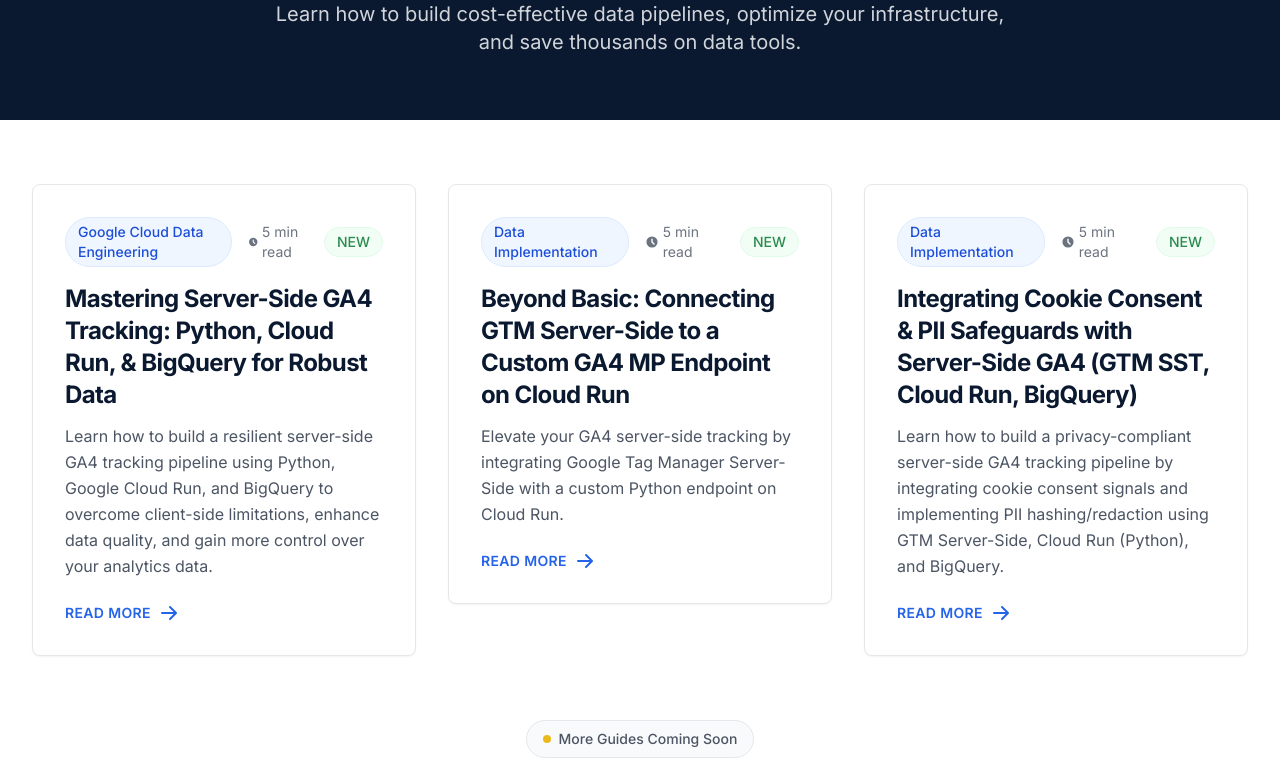
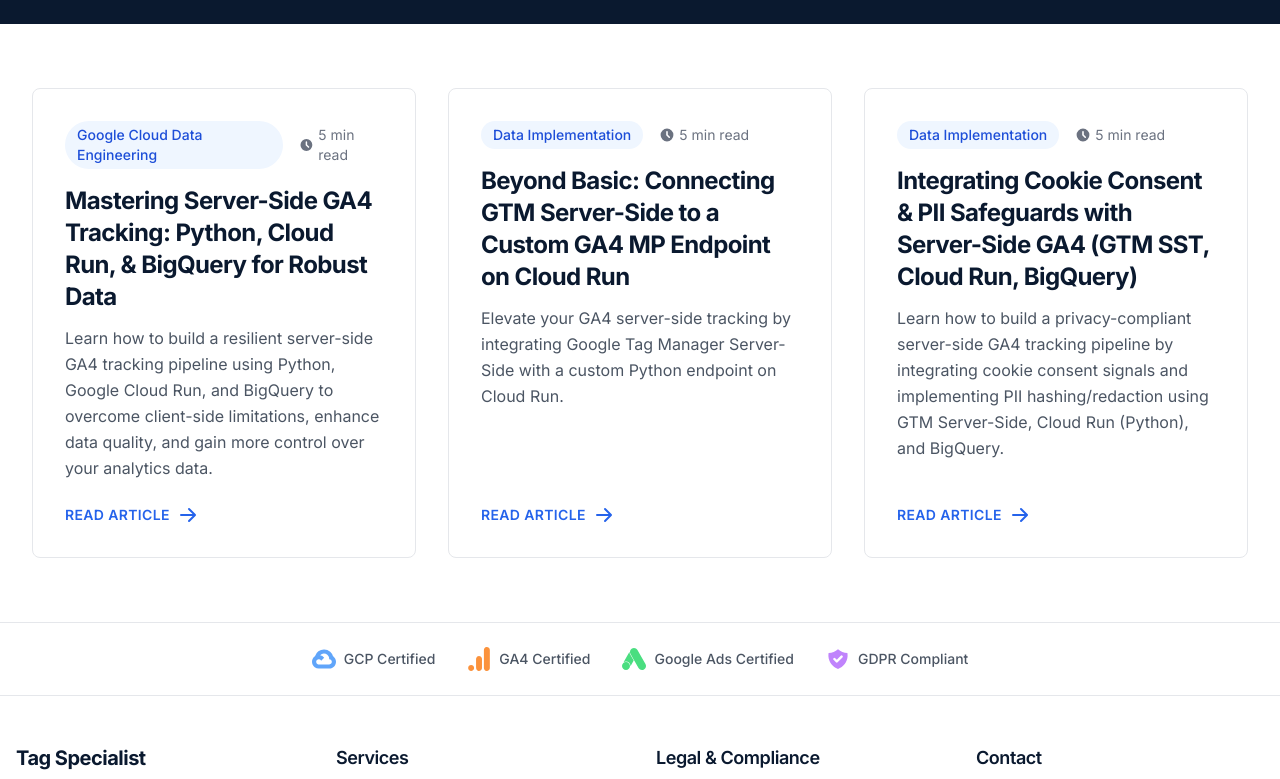
Before and after one commit to aman16tanwar/tagspecialist, a React (Create React App) app: page /blogs in a window 1280 px wide. Shown: the part 360-1139 px from the top of the page. Built offline with nearby package versions, Linux system fonts and the light colour scheme.

Commit message:
fix: revert to stable markdown rendering and simplify blog logic

```diff
--- a/src/components/blog/BlogsPage.js
+++ b/src/components/blog/BlogsPage.js
@@ -5,47 +5,35 @@ import { HiArrowRight, HiClock } from 'react-icons/hi';
 
 const BlogsPage = () => {
     const [posts, setPosts] = useState([]);
+    const [loading, setLoading] = useState(true);
 
     useEffect(() => {
         window.scrollTo(0, 0);
 
-        // Fetch dynamic posts
         const fetchPosts = async () => {
-            console.log('Fetching blogs from /data/blogs.json...');
             try {
-                // Fetch from static JSON file (works on Cloudflare Pages)
-                // Add a cache-busting query parameter to ensure latest data
-                const response = await fetch(`/data/blogs.json?_=${new Date().getTime()}`);
-                if (!response.ok) {
-                    console.error('Fetch failed:', response.status, response.statusText);
-                    throw new Error('Failed to fetch blogs');
-                }
-                const dynamicPosts = await response.json();
-                console.log('Raw dynamic posts:', dynamicPosts);
+                // Fetch with cache-busting to ensure fresh data
+                const response = await fetch(`/data/blogs.json?_=${Date.now()}`);
+                if (!response.ok) throw new Error('Failed to fetch');
 
-                // Map dynamic posts to match the UI structure with robust fallbacks
-                const formattedDynamicPosts = Array.isArray(dynamicPosts) ? dynamicPosts.map(p => ({
-                    id: p.id || Math.random().toString(36).substr(2, 9), // Fallback ID if missing
+                const data = await response.json();
+
+                // Minimal, safe mapping
+                const safePosts = Array.isArray(data) ? data.map(p => ({
+                    id: p.id || Math.random().toString(36).substr(2, 9),
                     title: p.title || 'Untitled Post',
-                    description: p.description || (p.content && typeof p.content === 'string' ? p.content.substring(0, 150) + '...' : 'No description available.'),
+                    description: p.description || (p.content ? p.content.substring(0, 150) + '...' : 'No description'),
                     category: p.category || 'General',
                     readTime: p.readTime || '5 min read',
-                    featured: false,
-                    link: `/blog/${p.id}`,
-                    isNew: true,
                     date: p.publishDate || p.date || new Date().toISOString()
                 })) : [];
 
-                console.log('Formatted posts:', formattedDynamicPosts);
-
-                // Now, only set the dynamically fetched posts
-                const combinedPosts = [...formattedDynamicPosts]; // No static posts anymore
-                console.log('Setting combined posts:', combinedPosts);
-                setPosts(combinedPosts);
+                setPosts(safePosts);
             } catch (error) {
-                console.warn("Failed to load dynamic blogs (displaying empty list):", error);
-                // Fallback to empty array if dynamic fetch fails
-                setPosts([]);
+                console.error("Error loading blogs:", error);
+                setPosts([]); // Fail gracefully to empty list
+            } finally {
+                setLoading(false);
             }
         };
 
@@ -54,103 +42,54 @@ const BlogsPage = () => {
 
     return (
         <div className="min-h-screen bg-white pt-20">
-            {/* Hero Section */}
             <section className="py-16 px-4 sm:px-6 lg:px-8 bg-navy-900">
                 <div className="max-w-7xl mx-auto text-center">
-                    <motion.div
-                        initial={{ opacity: 0, y: 20 }}
-                        animate={{ opacity: 1, y: 0 }}
-                    >
+                    <motion.div initial={{ opacity: 0, y: 20 }} animate={{ opacity: 1, y: 0 }}>
                         <h1 className="text-4xl md:text-6xl font-bold text-white mb-6">
-                            Data Engineering
-                            <span className="text-blue-400 block mt-2">
-                                Insights & Guides
-                            </span>
+                            Data Engineering Insights
                         </h1>
                         <p className="text-xl text-gray-300 max-w-3xl mx-auto">
-                            Learn how to build cost-effective data pipelines, optimize your infrastructure,
-                            and save thousands on data tools.
+                            Practical guides on GA4, GTM, and BigQuery pipelines.
                         </p>
                     </motion.div>
                 </div>
             </section>
 
-            {/* Blog Posts Grid */}
             <section className="py-16 px-4 sm:px-6 lg:px-8">
                 <div className="max-w-7xl mx-auto">
+                    {loading ? (
+                        <div className="text-center text-gray-500">Loading insights...</div>
+                    ) : posts.length === 0 ? (
+                        <div className="text-center text-gray-500">No posts found. Check back soon!</div>
+                    ) : (
                         <div className="grid md:grid-cols-2 lg:grid-cols-3 gap-8">
-                        {posts.map((post, index) => (
-                            <motion.div
-                                key={post.id}
-                                initial={{ opacity: 0, y: 20 }}
-                                animate={{ opacity: 1, y: 0 }}
-                                transition={{ delay: index * 0.1 }}
-                                className={`${post.featured ? 'md:col-span-2 lg:col-span-3' : ''}`}
-                            >
-                                <Link to={post.link} className="block group">
-                                    <div className={`bg-white rounded-lg overflow-hidden hover:shadow-xl transition-all duration-300 hover:-translate-y-1 ${post.featured ? 'border-2 border-blue-500 shadow-md' : 'border border-gray-200 shadow-sm'}`}>
-                                        {post.featured && (
-                                            <div className="bg-blue-600 text-white px-4 py-2 text-sm font-medium uppercase tracking-wide">
-                                                Featured Guide
-                                            </div>
-                                        )}
-
-                                        <div className="p-8">
+                            {posts.map((post) => (
+                                <Link key={post.id} to={`/blog/${post.id}`} className="block group">
+                                    <div className="bg-white rounded-lg border border-gray-200 hover:shadow-xl transition-all duration-300 p-8 h-full flex flex-col">
                                         <div className="flex items-center gap-4 mb-4">
-                                                <span className="px-3 py-1 bg-blue-50 text-blue-700 rounded-full text-sm font-medium border border-blue-100">
+                                            <span className="px-3 py-1 bg-blue-50 text-blue-700 rounded-full text-sm font-medium">
                                                 {post.category}
                                             </span>
                                             <span className="flex items-center gap-1 text-gray-500 text-sm">
                                                 <HiClock className="w-4 h-4" />
                                                 {post.readTime}
                                             </span>
-                                                {post.isNew && (
-                                                    <span className="px-3 py-1 bg-green-50 text-green-700 rounded-full text-sm font-medium border border-green-100 animate-pulse">
-                                                        NEW
-                                                    </span>
-                                                )}
                                         </div>
-
-                                            <h2 className={`font-bold text-navy-900 mb-3 group-hover:text-blue-600 transition-colors ${post.featured ? 'text-3xl' : 'text-2xl'}`}>
+                                        <h2 className="text-2xl font-bold text-navy-900 mb-3 group-hover:text-blue-600 transition-colors">
                                             {post.title}
                                         </h2>
-
-                                            <p className={`text-gray-600 mb-6 leading-relaxed ${post.featured ? 'text-lg' : ''}`}>
+                                        <p className="text-gray-600 mb-6 flex-grow">
                                             {post.description}
                                         </p>
-
-                                            {post.featured && post.highlights && (
-                                                <div className="grid md:grid-cols-2 gap-3 mb-6">
-                                                    {post.highlights.map((highlight, idx) => (
-                                                        <div key={idx} className="flex items-center gap-2">
-                                                            <div className="w-2 h-2 bg-green-500 rounded-full"></div>
-                                                            <span className="text-gray-700">{highlight}</span>
+                                        <div className="flex items-center gap-2 text-blue-600 font-semibold uppercase text-sm tracking-wide mt-auto">
+                                            Read Article
+                                            <HiArrowRight className="w-5 h-5 group-hover:translate-x-1 transition-transform" />
                                         </div>
+                                    </div>
+                                </Link>
                             ))}
                         </div>
                     )}
-
-                                            <div className="flex items-center gap-2 text-blue-600 font-semibold group-hover:gap-3 transition-all uppercase text-sm tracking-wide">
-                                                Read More
-                                                <HiArrowRight className="w-5 h-5" />
-                                            </div>
-                                        </div>
-                                    </div>
-                                </Link>
-                            </motion.div>
-                        ))}
-                    </div>
-
-                    {/* Coming Soon Section */}
-                    <div className="mt-16 text-center">
-                        <div className="inline-flex items-center gap-2 px-4 py-2 bg-gray-50 border border-gray-200 rounded-full mb-4">
-                            <div className="w-2 h-2 bg-yellow-500 rounded-full animate-pulse"></div>
-                            <span className="text-sm text-gray-600 font-medium">More Guides Coming Soon</span>
-                        </div>
-                        <p className="text-gray-500">
-                            Subscribe to get notified about new data engineering insights and cost-saving strategies
-                        </p>
-                    </div>
                 </div>
             </section>
         </div>
```
Also changed, not shown: src/components/blog/BlogPost.js (+20 -73 lines). Lines whose indentation alone changed are shown as unchanged.
